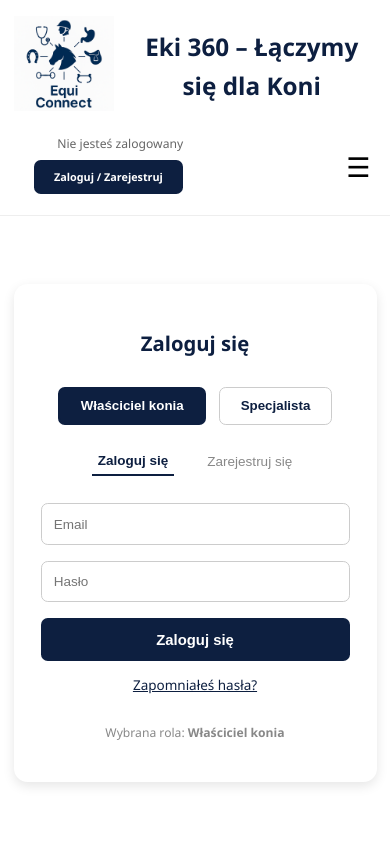
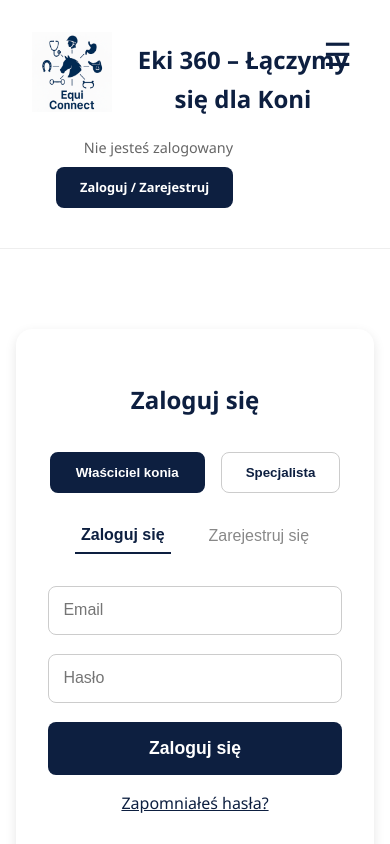
Before and after one commit to Famonaretto/equi-connect-ui, a Next.js app: page /zaloguj in a window 390 px wide. Shown: the top 844 px of the page. Built offline with nearby package versions, Linux system fonts and the light colour scheme; no server answers.

Commit message:
Dodano responsywne menu i poprawiono czcionk tytuu

```diff
--- a/app/globals.css
+++ b/app/globals.css
@@ -175,3 +175,96 @@ nav a {
     display: block;
   }
 }
+html, body {
+  margin: 0;
+  padding: 0;
+  max-width: 100%;
+  overflow-x: hidden;
+  font-family: 'Segoe UI', 'Roboto', 'Helvetica Neue', Arial, sans-serif;
+  font-size: 16px;
+  line-height: 1.6;
+  color: #0D1F40;
+  background-color: #fff;
+  -webkit-font-smoothing: antialiased;
+  -moz-osx-font-smoothing: grayscale;
+}
+
+.main-header {
+  border-bottom: 1px solid #eee;
+  background: #fff;
+}
+
+.top-bar {
+  display: flex;
+  align-items: center;
+  justify-content: space-between;
+  padding: 1rem;
+  position: relative;
+  flex-wrap: wrap;
+}
+
+.site-title {
+  font-size: 2.2rem;
+  font-weight: bold;
+  color: #0D1F40;
+  text-align: center;
+  flex: 1;
+  margin: 0;
+}
+
+.user-panel {
+  min-width: 120px;
+  text-align: right;
+}
+
+.hamburger {
+  display: none;
+  font-size: 2rem;
+  background: none;
+  border: none;
+  cursor: pointer;
+  color: #0D1F40;
+}
+
+/* Nav */
+.main-nav {
+  display: flex;
+  justify-content: center;
+  gap: 1.2rem;
+  padding: 1rem 0;
+  font-weight: 500;
+  font-size: 1.1rem;
+}
+
+.main-nav a {
+  text-decoration: none;
+  color: #0D1F40;
+}
+
+/* Mobile styles */
+@media (max-width: 768px) {
+  .site-title {
+    font-size: 1.5rem;
+    margin-top: 0.5rem;
+  }
+
+  .hamburger {
+    display: block;
+    position: absolute;
+    top: 1.2rem;
+    right: 1rem;
+    z-index: 1000;
+  }
+
+  .main-nav {
+    display: none;
+    flex-direction: column;
+    align-items: center;
+    gap: 1rem;
+    padding-bottom: 1rem;
+  }
+
+  .main-nav.mobile.open {
+    display: flex;
+  }
+}
--- a/app/layout.tsx
+++ b/app/layout.tsx
@@ -6,7 +6,7 @@ import Image from 'next/image';
 import RootLayoutClient from './components/RootLayoutClient';
 import { UserProvider } from '@/contexts/UserContext';
 import { DialogProvider } from './components/DialogProvider';
-import { useState } from 'react';
+import { useState, useEffect } from 'react';
 
 export const metadata = {
   title: 'EquiConnect – Zrozum swojego konia',
@@ -16,6 +16,16 @@ export const metadata = {
 
 export default function RootLayout({ children }: { children: React.ReactNode }) {
   const [isMenuOpen, setIsMenuOpen] = useState(false);
+  const [isMobile, setIsMobile] = useState(false);
+
+  useEffect(() => {
+    const checkScreenSize = () => {
+      setIsMobile(window.innerWidth <= 768);
+    };
+    checkScreenSize();
+    window.addEventListener('resize', checkScreenSize);
+    return () => window.removeEventListener('resize', checkScreenSize);
+  }, []);
 
   return (
     <html lang="pl">
@@ -23,16 +33,15 @@ export default function RootLayout({ children }: { children: React.ReactNode })
       <body>
         <DialogProvider>
           <UserProvider>
-            {/* === HEADER === */}
             <header className="main-header">
               <div className="top-bar">
                 <Link href="/">
                   <Image
                     src="/images/logo.png"
                     alt="EquiConnect logo"
-                    width={100}
-                    height={100}
-                    style={{ objectFit: 'contain' }}
+                    width={80}
+                    height={80}
+                    className="logo"
                   />
                 </Link>
 
@@ -42,16 +51,17 @@ export default function RootLayout({ children }: { children: React.ReactNode })
                   <RootLayoutClient />
                 </div>
 
+                {isMobile && (
                   <button
                     className="hamburger"
                     onClick={() => setIsMenuOpen(!isMenuOpen)}
                   >
                     ☰
                   </button>
+                )}
               </div>
 
-              {/* MENU GŁÓWNE */}
-              <nav className={`main-nav ${isMenuOpen ? 'open' : ''}`}>
+              <nav className={`main-nav ${isMobile ? 'mobile' : ''} ${isMenuOpen ? 'open' : ''}`}>
                 <Link href="/">Strona główna</Link>
                 <Link href="/ankieta">Ocena zachowania konia</Link>
                 <Link href="/znajdz">Znajdź specjalistę</Link>
@@ -61,12 +71,10 @@ export default function RootLayout({ children }: { children: React.ReactNode })
               </nav>
             </header>
 
-            {/* === ZAWARTOŚĆ STRONY === */}
             <main style={{ maxWidth: '1200px', margin: '0 auto', padding: '1rem' }}>
               {children}
             </main>
 
-            {/* === STOPKA === */}
             <footer
               style={{
                 backgroundColor: '#f1f1f1',
```
Lines whose indentation alone changed are shown as unchanged.
